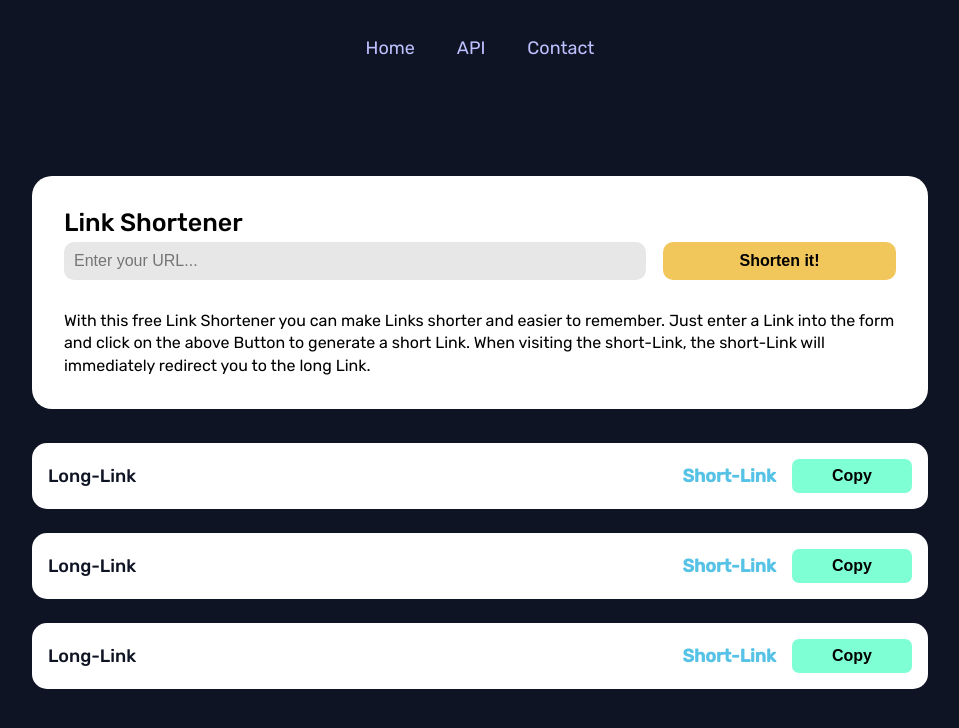
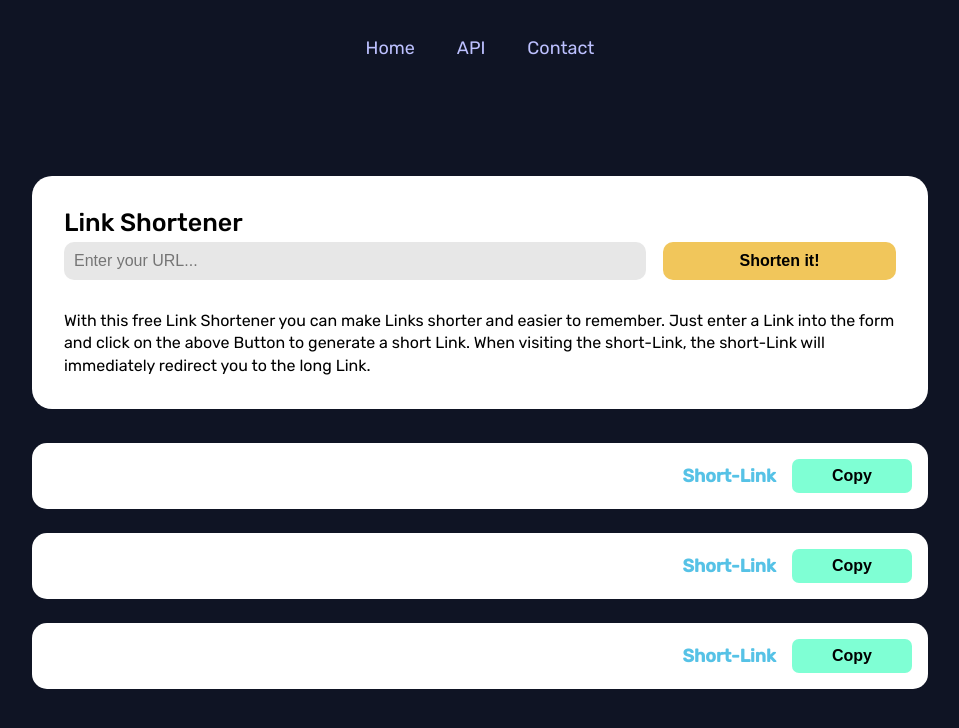
Before and after one commit to binoyam/URL_Shortening_API, a React (Create React App) app: page / in a window 1280 px wide. Shown: the top 728 px of the page, without its empty margins (160-1119 px from the left). Built offline with nearby package versions, Linux system fonts and the light colour scheme.

Commit message:
minimze components

```diff
--- a/src/UrlResults.js
+++ /dev/null
@@ -1,34 +0,0 @@
-import React from 'react'
-import './App.css';
-
-function UrlResults() {
-    return (
-        <div className='short-url-results'>
-            <ul>
-                <li className='result'>
-                    <span className='long-link'>Long-Link</span>
-                    <div className='divider'>
-                        <span className='short-link'>Short-Link</span>
-                        <button className='copy-btn'>Copy</button>
-                    </div>
-                </li>
-                <li className='result'>
-                    <span className='long-link'>Long-Link</span>
-                    <div className='divider'>
-                        <span className='short-link'>Short-Link</span>
-                        <button className='copy-btn'>Copy</button>
-                    </div>
-                </li>
-                <li className='result'>
-                    <span className='long-link'>Long-Link</span>
-                    <div className='divider'>
-                        <span className='short-link'>Short-Link</span>
-                        <button className='copy-btn'>Copy</button>
-                    </div>
-                </li>
-            </ul>
-        </div>
-    )
-}
-
-export default UrlResults
--- a/src/UrlShortner.js
+++ b/src/UrlShortner.js
@@ -1,6 +1,5 @@
 import React from 'react'
 import Nav from './Nav'
-import UrlResults from './UrlResults'
 import Form from './form';
 import './App.css';
 
@@ -10,7 +9,6 @@ function UrlShortner() {
             <Nav />
             <div className='main'>
                 <Form />
-                <UrlResults />
             </div>
         </div>
     )
--- a/src/form.js
+++ b/src/form.js
@@ -2,6 +2,7 @@ import React, { useState } from 'react'
 
 export default function Form() {
     const [text, setText] = useState("");
+    const [links, setLinks] = useState("")
 
     const handleSubmit = (e) => {
         e.preventDefault()
@@ -25,6 +26,8 @@ export default function Form() {
     }
 
     return (
+        <>
+
             <form className='form'
                 onSubmit={handleSubmit}>
                 <label htmlFor='input'>Link Shortener</label>
@@ -44,5 +47,31 @@ export default function Form() {
                     Just enter a Link into the form and click on the above Button to generate a short Link.
                     When visiting the short-Link, the short-Link will immediately redirect you to the long Link.</p>
             </form>
+            <div className='short-url-results'>
+                <ul>
+                    <li className='result'>
+                        <span className='long-link'>{links.original_link}</span>
+                        <div className='divider'>
+                            <span className='short-link'>Short-Link</span>
+                            <button className='copy-btn'>Copy</button>
+                        </div>
+                    </li>
+                    <li className='result'>
+                        <span className='long-link'>{links.original_link}</span>
+                        <div className='divider'>
+                            <span className='short-link'>Short-Link</span>
+                            <button className='copy-btn'>Copy</button>
+                        </div>
+                    </li>
+                    <li className='result'>
+                        <span className='long-link'>{links.original_link}</span>
+                        <div className='divider'>
+                            <span className='short-link'>Short-Link</span>
+                            <button className='copy-btn'>Copy</button>
+                        </div>
+                    </li>
+                </ul>
+            </div>
+        </>
     )
 }
```
Lines whose indentation alone changed are shown as unchanged.
